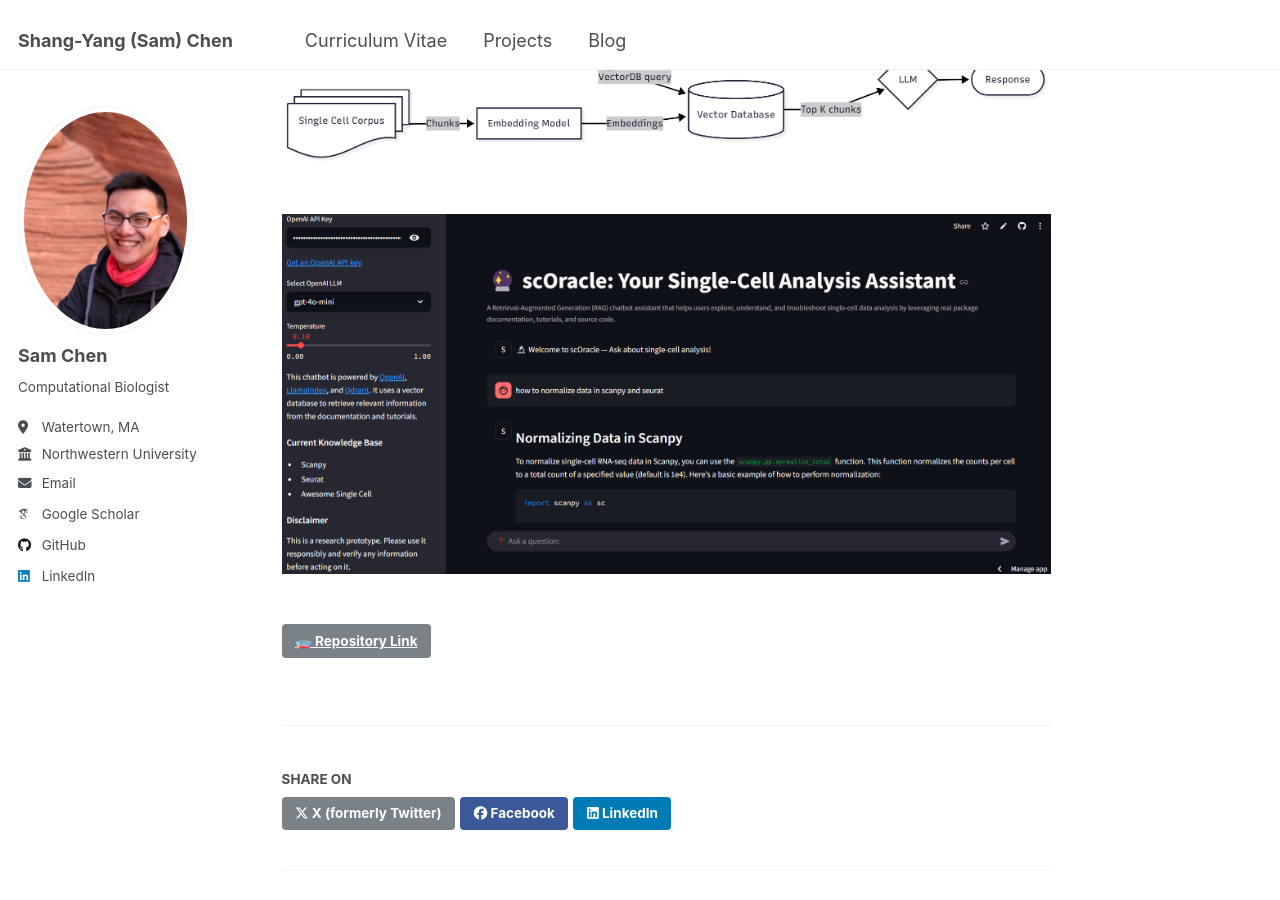
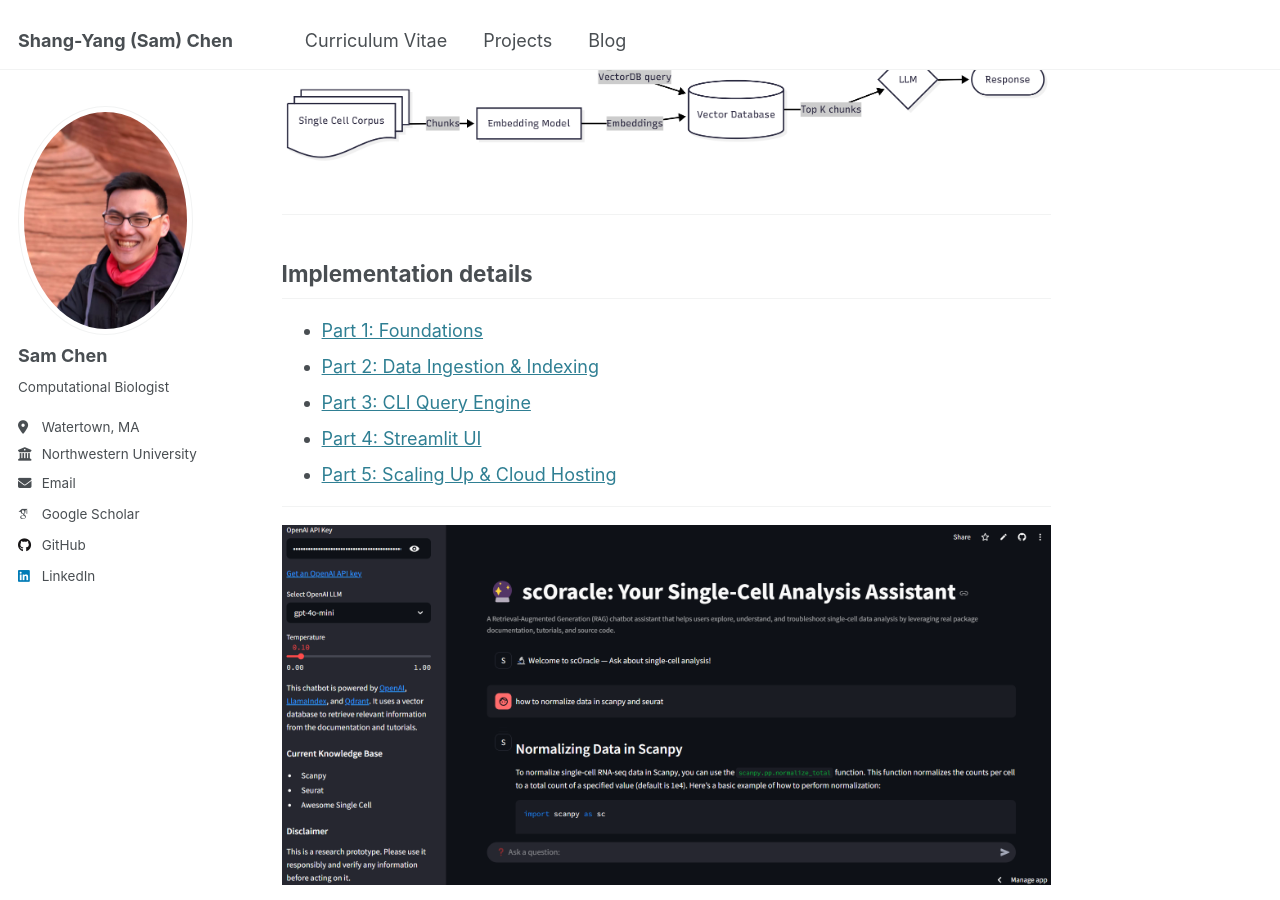
Before and after one commit to sychen9584/sychen9584.github.io, a Jekyll site: the page built from _portfolio/scoracle.md, in a window 1280 px wide and 900 px high, scrolled down 414 px. Built offline with Jekyll 4.4.1, drawn with Linux system fonts in a browser that asks for light colours; some web fonts are replaced.

Commit message:
update project description

```diff
--- a/_portfolio/scoracle.md
+++ b/_portfolio/scoracle.md
@@ -11,6 +11,18 @@
 Available at <a href="https://scoracle-syc.streamlit.app/">scoracle-syc.streamlit.app</a><br/>
 
 <center><img src='/images/scoracle_mermaid.png'></center> <br/>
+
+---
+
+## Implementation details
+- [Part 1: Foundations](https://sychen9584.github.io/posts/2025/04/rag-part1/)
+- [Part 2: Data Ingestion & Indexing](https://sychen9584.github.io/posts/2025/05/rag-part2/)
+- [Part 3: CLI Query Engine](https://sychen9584.github.io/posts/2025/05/rag-part3/)
+- [Part 4: Streamlit UI](https://sychen9584.github.io/posts/2025/05/rag-part4/)
+- [Part 5: Scaling Up & Cloud Hosting](https://sychen9584.github.io/posts/2025/05/rag-part5/)
+
+---
+
 <center><img src='/images/scoracle_st2.png'></center> <br/>
 
 <a href="https://github.com/sychen9584/scOracle" download class="btn btn-info" style="float: left;">
```
